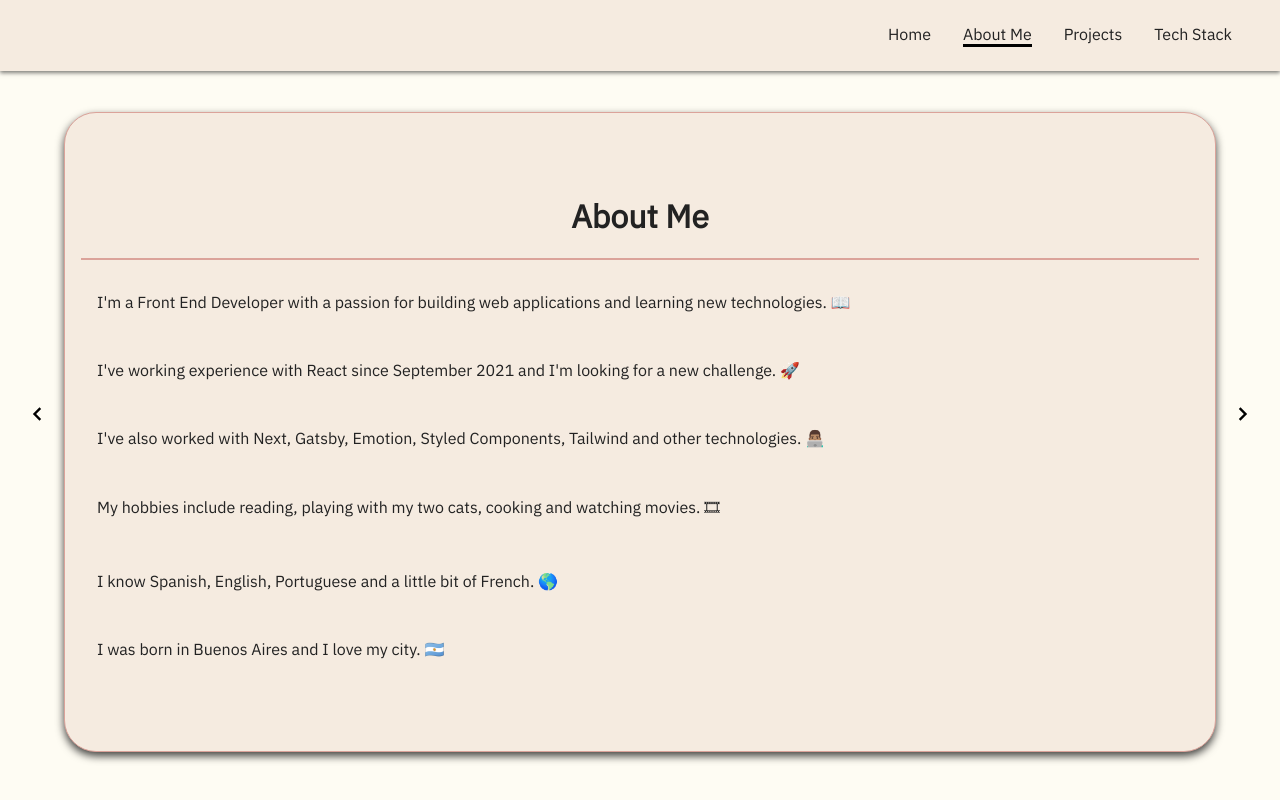
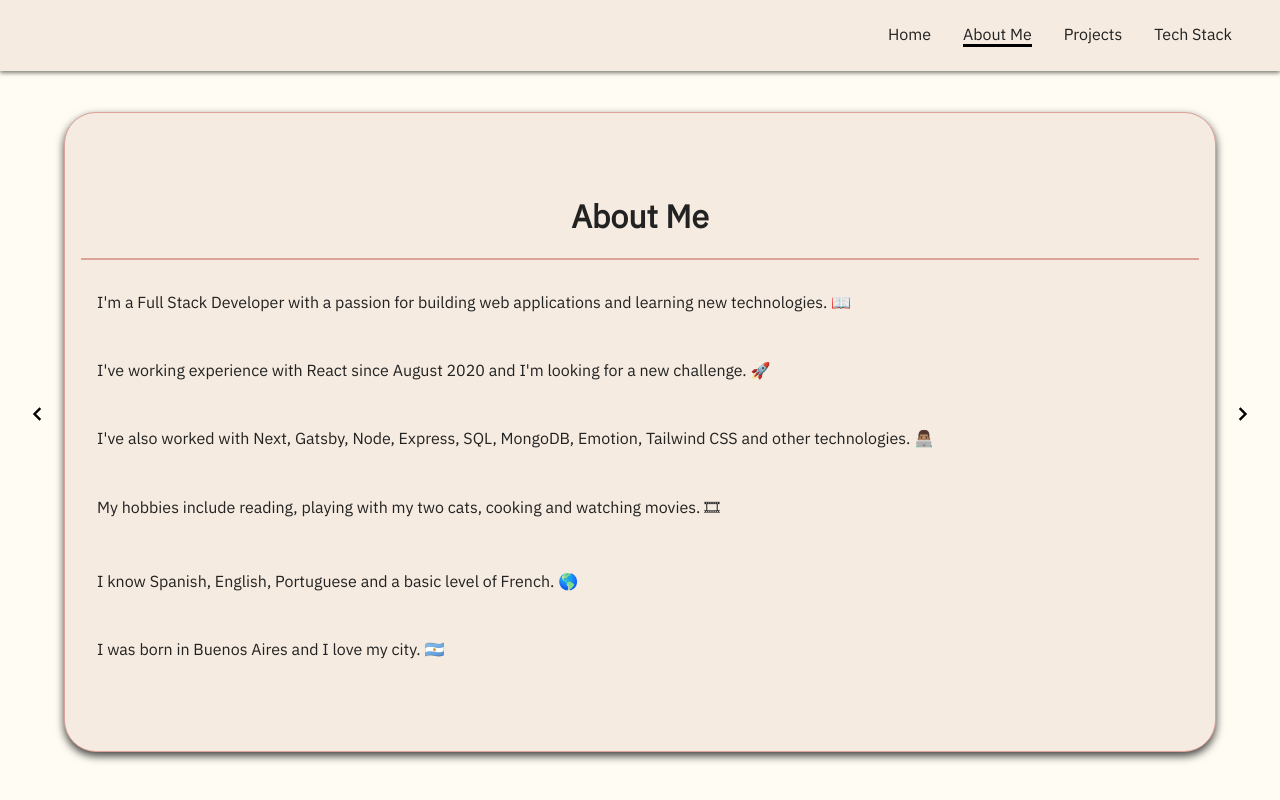
Before and after one commit to MartinDCalderonP/portfolio, a Next.js app: page / in a window 1280 px wide. Both pictures are taken after a click on the item "About Me". Built offline with nearby package versions, Linux system fonts and the light colour scheme.

Commit message:
Update to Full Stack Developer

```diff
--- a/components/AboutMe/index.tsx
+++ b/components/AboutMe/index.tsx
@@ -3,11 +3,11 @@ import { motion } from "framer-motion";
 import { Container } from "./styles";
 
 const texts = [
-  "I'm a Front End Developer with a passion for building web applications and learning new technologies. 📖",
-  "I've working experience with React since September 2021 and I'm looking for a new challenge. 🚀",
-  "I've also worked with Next, Gatsby, Emotion, Styled Components, Tailwind and other technologies. 👨🏽‍💻",
+  "I'm a Full Stack Developer with a passion for building web applications and learning new technologies. 📖",
+  "I've working experience with React since August 2020 and I'm looking for a new challenge. 🚀",
+  "I've also worked with Next, Gatsby, Node, Express, SQL, MongoDB, Emotion, Tailwind CSS and other technologies. 👨🏽‍💻",
   "My hobbies include reading, playing with my two cats, cooking and watching movies. 🎞",
-  "I know Spanish, English, Portuguese and a little bit of French. 🌎",
+  "I know Spanish, English, Portuguese and a basic level of French. 🌎",
   "I was born in Buenos Aires and I love my city. 🇦🇷",
 ];
 
--- a/components/Presentation/index.tsx
+++ b/components/Presentation/index.tsx
@@ -25,7 +25,7 @@ const Presentation = () => {
     <Card>
       <TypingH1>Hi! My name is Martín Calderón</TypingH1>
 
-      <TypingH2>{"I'm a Front End Developer from Argentina 🇦🇷"}</TypingH2>
+      <TypingH2>{"I'm a Full Stack Developer from Argentina 🇦🇷"}</TypingH2>
 
       <SocialIcons
         initial={{ opacity: 0 }}
```
